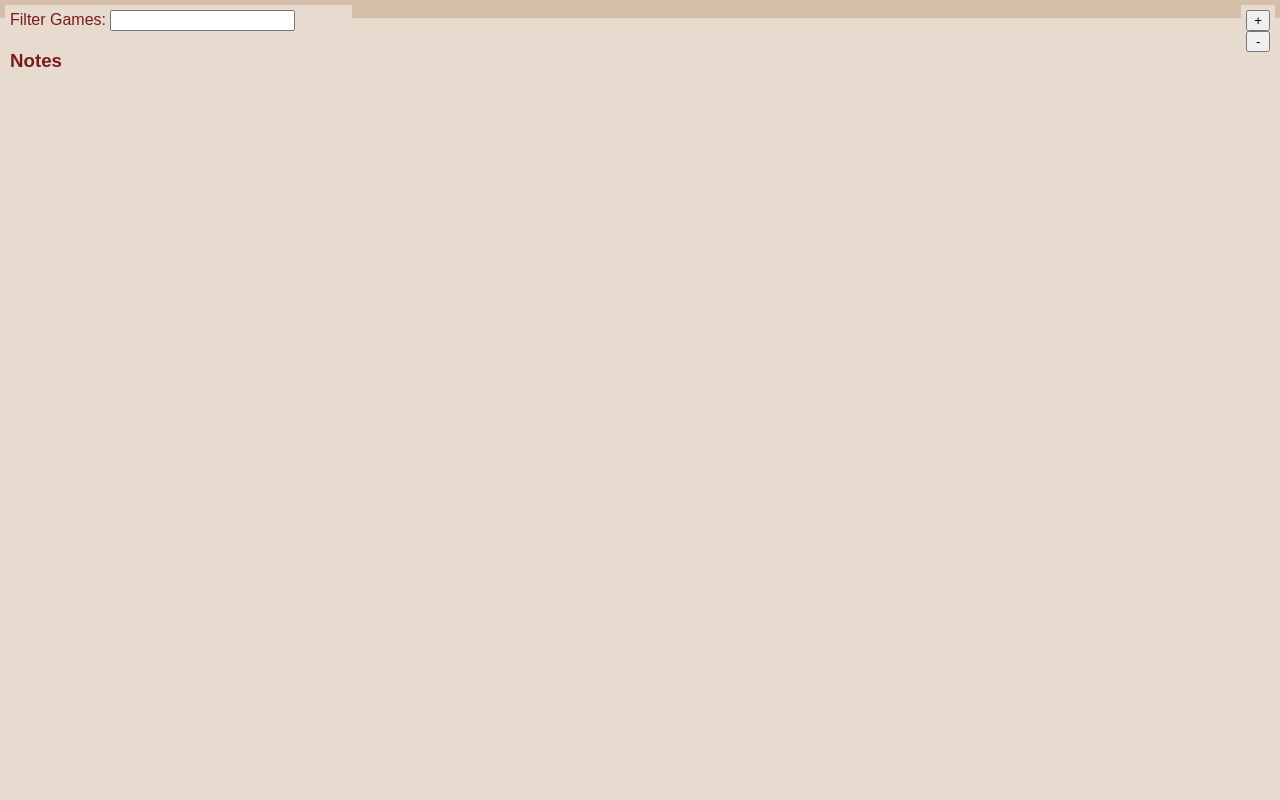
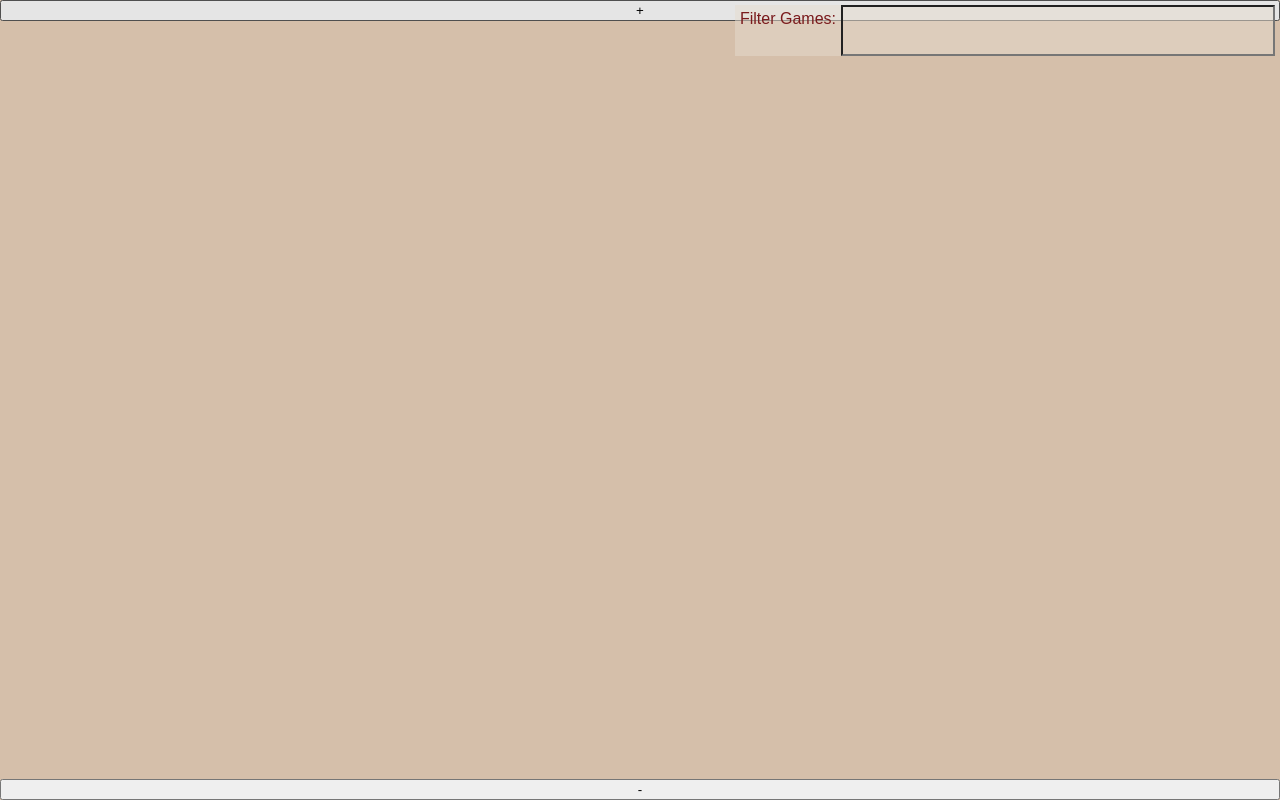
Before and after one commit to andrewtoups/gametimeline, a website: page index.html in a window 1280 px wide. Drawn offline with Linux system fonts and the light colour scheme.

Commit message:
compiled css

```diff
--- a/css/timeline.css
+++ b/css/timeline.css
@@ -31,31 +31,47 @@ rect.pane {
   pointer-events: all; }
 
 #timeline {
-  background-color: #d5bfaa; }
-  #timeline .graphic {
-    height: calc(100vh);
-    width: calc(100vw);
-    position: relative; }
+  background-color: #d5bfaa;
+  height: 100vh;
+  width: 100vw;
+  position: relative;
+  overflow: hidden; }
 
-#header, #zoom {
+#footer, #header {
   position: fixed;
-  background-color: #e6dbce;
-  top: 5px;
-  padding: 5px; }
+  width: calc(100% - 5px);
+  display: flex; }
+  #footer > *, #header > * {
+    background-color: rgba(230, 219, 206, 0.5);
+    padding: 5px; }
 
 #header {
-  left: 5px; }
+  top: 5px;
+  justify-content: flex-end; }
+
+#footer {
+  bottom: 5px;
+  justify-content: center; }
+
+#controls {
+  display: flex;
+  flex-direction: row; }
+  #controls > * {
+    margin: 0 5px; }
+
+#filter-box {
+  font-size: 2rem; }
 
 #zoom {
   display: flex;
   flex-direction: column;
-  justify-content: center;
-  right: 5px;
-  padding: 5px; }
+  justify-content: space-between;
+  height: 100%; }
 
 #notes {
   width: 20%;
-  float: left; }
+  float: left;
+  display: none; }
 
 body {
   background: #e6dbce;
```
